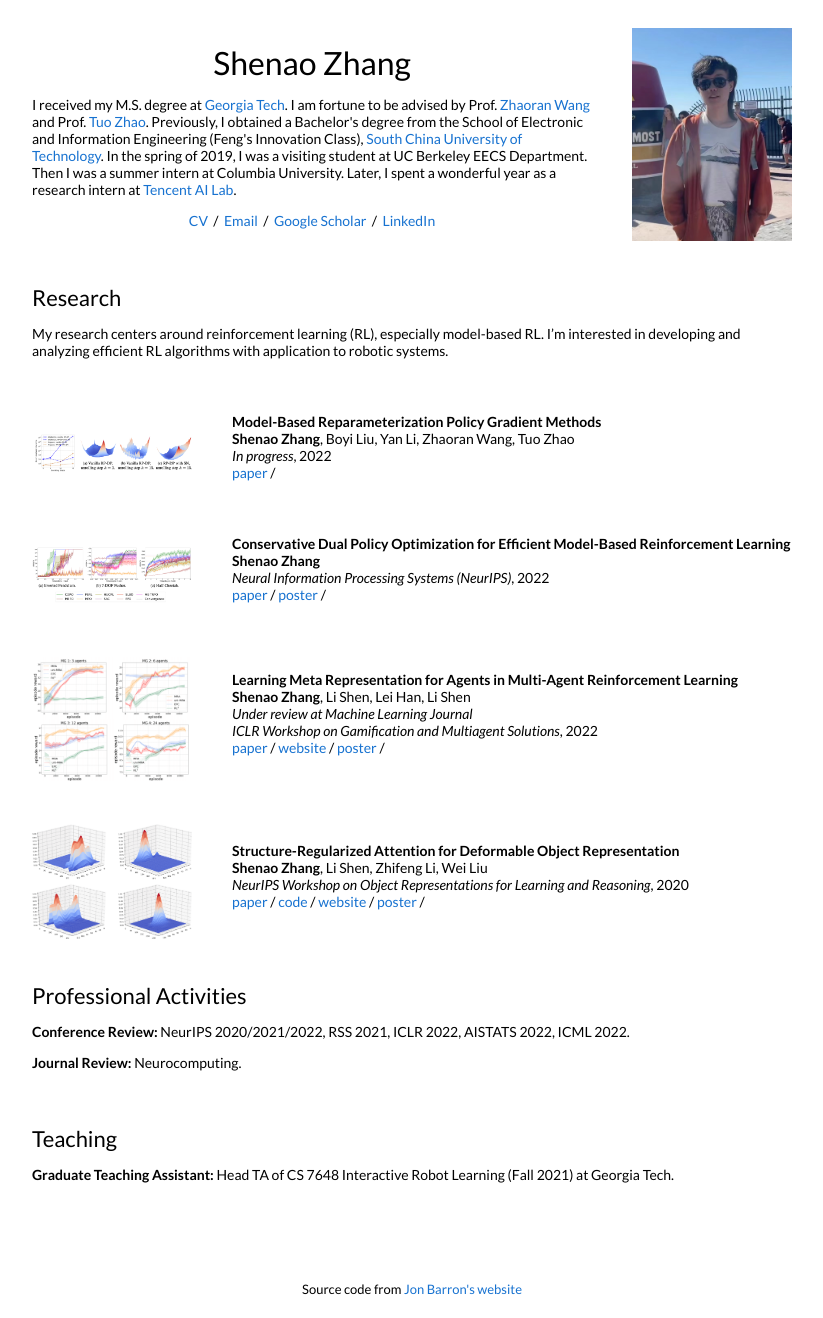
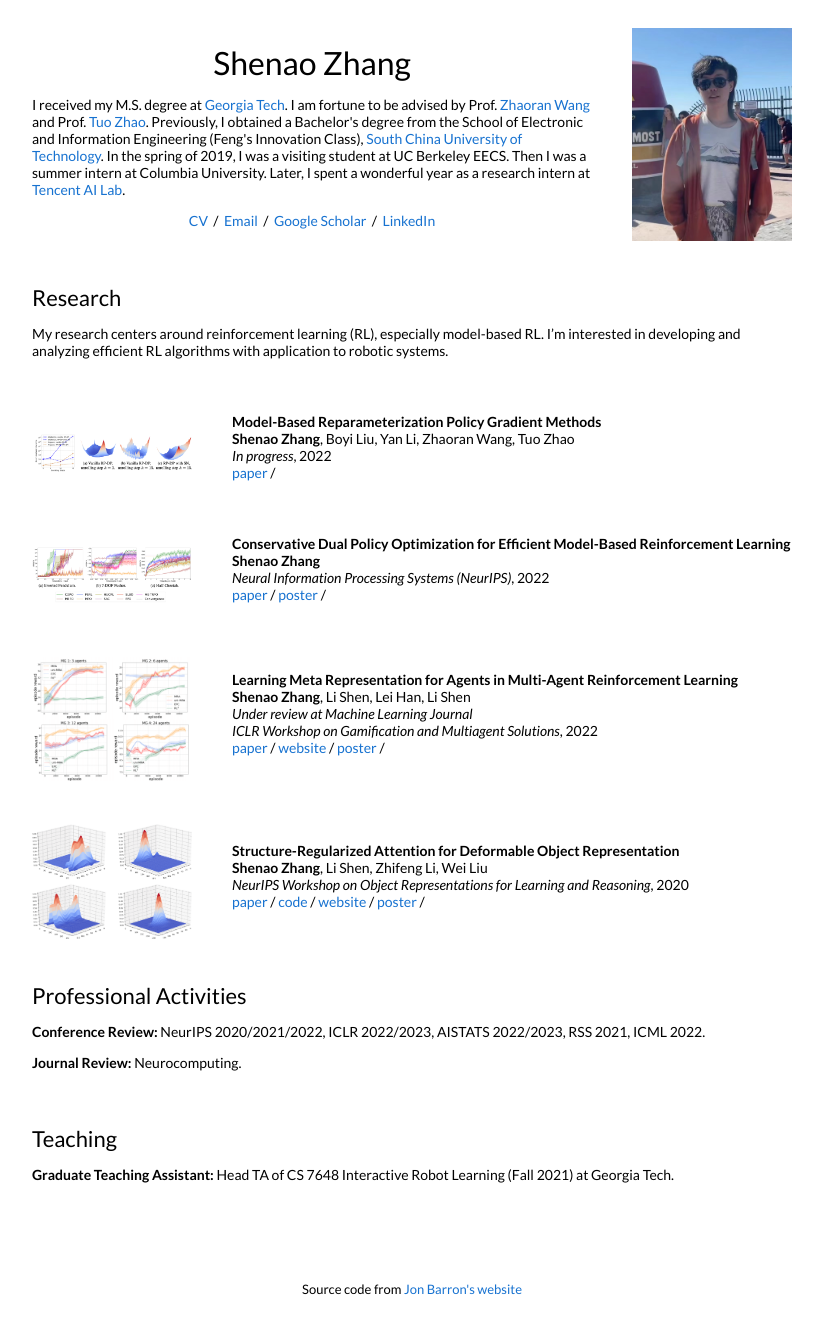
Before and after one commit to shenao-zhang/shenao-zhang.github.io, a Jekyll site: the page built from _posts/2021-12-02-mbpg.markdown, in a window 1280 px wide. Shown: the whole page, without its empty margins (228-1051 px from the left). Built offline with Jekyll 4.4.1, drawn with Linux system fonts in a browser that asks for light colours.

Commit message:
Update default.html

```diff
--- a/_layouts/default.html
+++ b/_layouts/default.html
@@ -25,7 +25,7 @@
               <h1>
                 Shenao Zhang
               </h1>
-              <p>I received my M.S. degree at <a href="https://www.gatech.edu/">Georgia Tech</a>. I am fortune to be advised by Prof. <a href="https://zhaoranwang.github.io/">Zhaoran Wang</a> and Prof. <a href="https://www2.isye.gatech.edu/~tzhao80/">Tuo Zhao</a>. Previously, I obtained a Bachelor's degree from the School of Electronic and Information Engineering (Feng's Innovation Class), <a href="https://www.scut.edu.cn/en/">South China University of Technology</a>. In the spring of 2019, I was a visiting student at UC Berkeley EECS Department. Then I was a summer intern at Columbia University. Later, I spent a wonderful year as a research intern at  <a href="https://ai.tencent.com/ailab/en/index/">Tencent AI Lab</a>.
+              <p>I received my M.S. degree at <a href="https://www.gatech.edu/">Georgia Tech</a>. I am fortune to be advised by Prof. <a href="https://zhaoranwang.github.io/">Zhaoran Wang</a> and Prof. <a href="https://www2.isye.gatech.edu/~tzhao80/">Tuo Zhao</a>. Previously, I obtained a Bachelor's degree from the School of Electronic and Information Engineering (Feng's Innovation Class), <a href="https://www.scut.edu.cn/en/">South China University of Technology</a>. In the spring of 2019, I was a visiting student at UC Berkeley EECS. Then I was a summer intern at Columbia University. Later, I spent a wonderful year as a research intern at  <a href="https://ai.tencent.com/ailab/en/index/">Tencent AI Lab</a>.
               </p>
               <p style="text-align:center">
                 <a href="https://shenao-zhang.github.io/cv/Shenao_resume.pdf">CV</a> &nbsp;/&nbsp;
@@ -97,7 +97,7 @@
             <td style="padding:2.5%;width:100%;vertical-align:middle">
               <h2>Professional Activities</h2>
               <p>
-                <b>Conference Review:</b> NeurIPS 2020/2021/2022, RSS 2021, ICLR 2022, AISTATS 2022, ICML 2022.
+                <b>Conference Review:</b> NeurIPS 2020/2021/2022, ICLR 2022/2023, AISTATS 2022/2023, RSS 2021, ICML 2022.
               </p>
               <p>
                 <b>Journal Review:</b> Neurocomputing.
```
